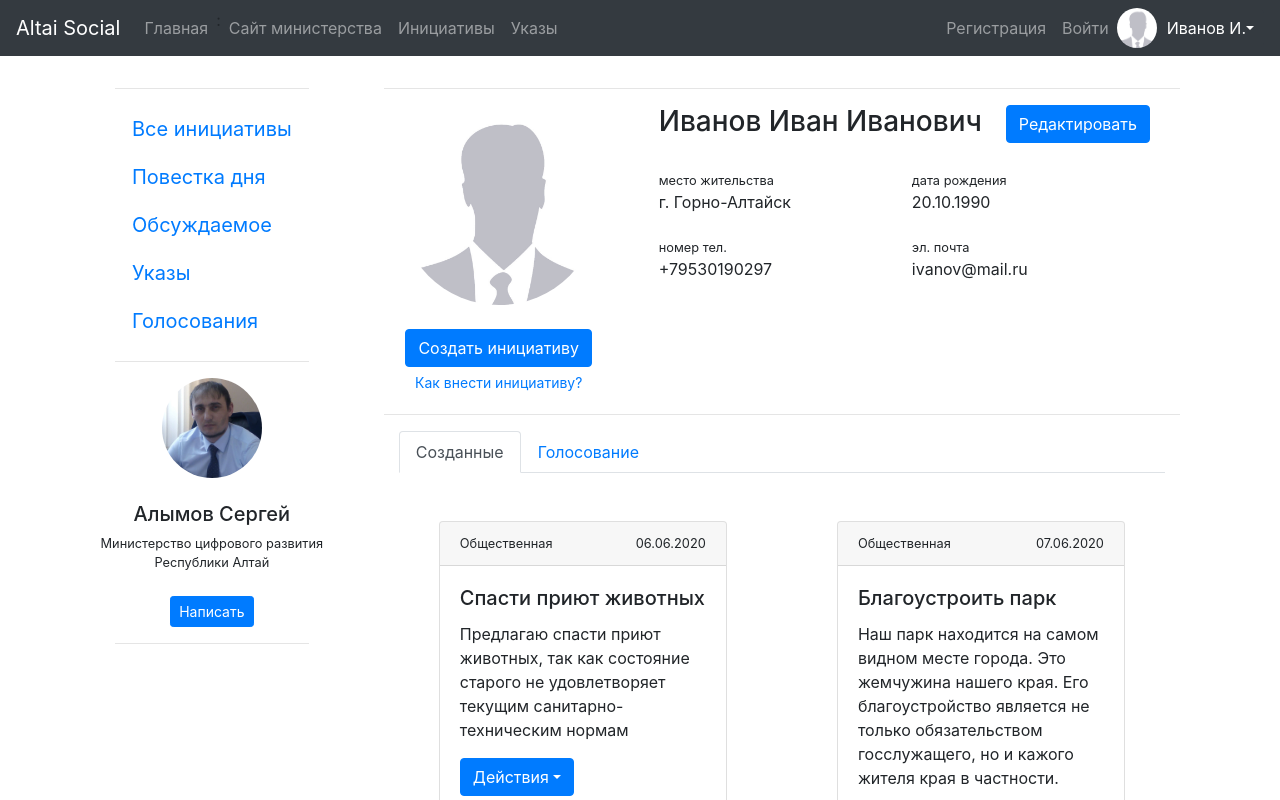
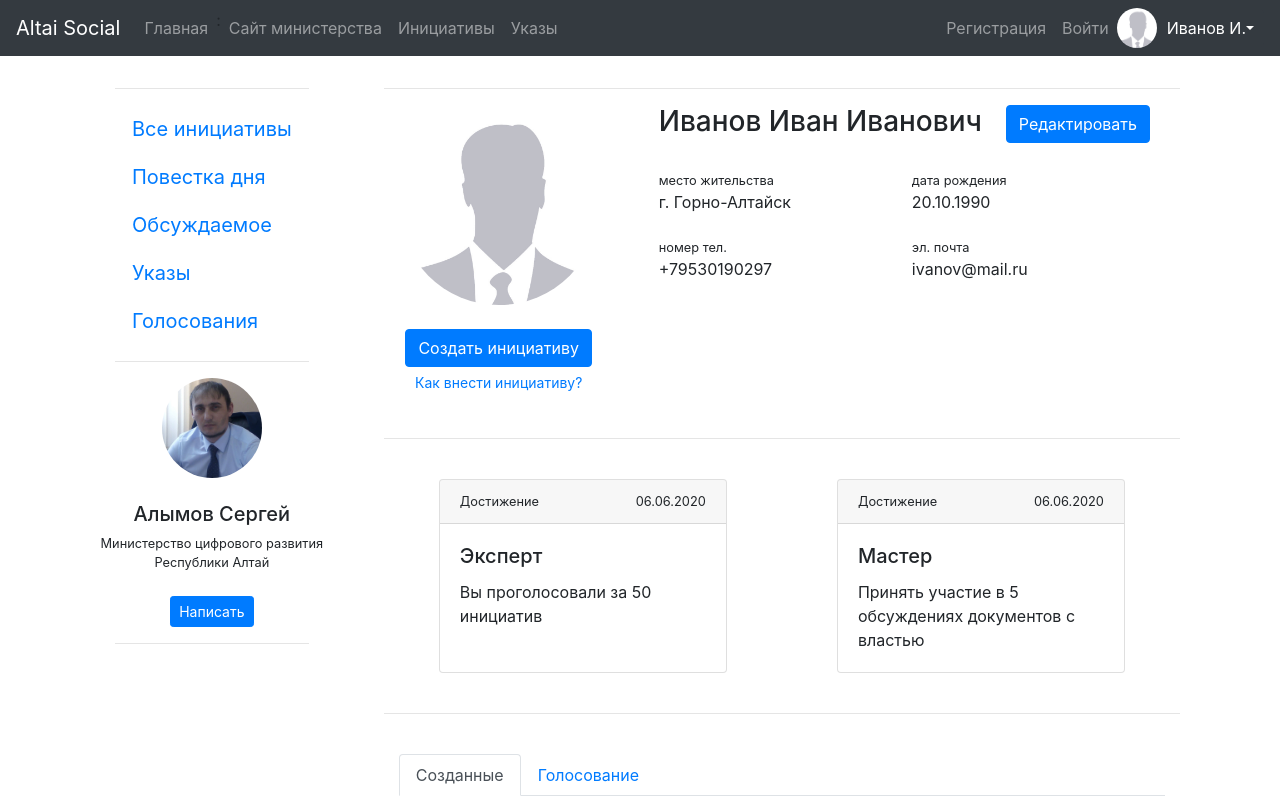
Before and after one commit to zemtsov1997/altai_social, a React (Create React App) app in the folder gui/react-gui/: page /user/page in a window 1280 px wide. Shown: the top 800 px of the page. Built offline with nearby package versions, Linux system fonts and the light colour scheme.

Commit message:
Добавил достижение аккаунта

```diff
--- /dev/null
+++ b/gui/react-gui/src/components/UserProgress.js
@@ -0,0 +1,50 @@
+import React from "react";
+
+import {Card, Col, Container, Row} from "react-bootstrap";
+
+class UserProgress extends React.Component{
+
+    render() {
+        return(
+            <Container>
+                <Row className="justify-content-md-around">
+                    <Card style={{ width: '18rem' }}>
+                        <Card.Header>
+                            <Col>
+                                <Row className="justify-content-md-between">
+                                    <small>Достижение</small>
+                                    <small>06.06.2020</small>
+                                </Row>
+                            </Col>
+                        </Card.Header>
+                        <Card.Body>
+                            <Card.Title>Эксперт</Card.Title>
+                            <Card.Text>
+                                Вы проголосовали за 50 инициатив
+                            </Card.Text>
+                        </Card.Body>
+                    </Card>
+                    <Card style={{ width: '18rem' }}>
+                        <Card.Header>
+                            <Col>
+                                <Row className="justify-content-md-between">
+                                    <small>Достижение</small>
+                                    <small>06.06.2020</small>
+                                </Row>
+                            </Col>
+                        </Card.Header>
+                        <Card.Body>
+                            <Card.Title>Мастер</Card.Title>
+                            <Card.Text>
+                                Принять участие в 5 обсуждениях документов с властью
+                            </Card.Text>
+                        </Card.Body>
+                    </Card>
+                </Row>
+            </Container>
+        )
+    }
+
+}
+
+export default UserProgress;
--- a/gui/react-gui/src/containers/UserInfo.js
+++ b/gui/react-gui/src/containers/UserInfo.js
@@ -3,6 +3,7 @@ import {Col, Container, Row} from "react-bootstrap";
 import UserInfoImg from "../components/UserInfoImg";
 import UserInfoProfile from "../components/UserInfoProfile";
 import UserInfoTasks from "../components/UserInfoTasks";
+import UserProgress from "../components/UserProgress";
 
 class UserInfo extends React.Component{
     render() {
@@ -17,7 +18,17 @@ class UserInfo extends React.Component{
                         <UserInfoProfile/>
                     </Col>
                 </Row>
+                <br/>
                 <hr/>
+                <br/>
+                <Row>
+                    <Col>
+                        <UserProgress/>
+                    </Col>
+                </Row>
+                <br/>
+                <hr/>
+                <br/>
                 <Row>
                     <Col>
                         <UserInfoTasks/>
```
